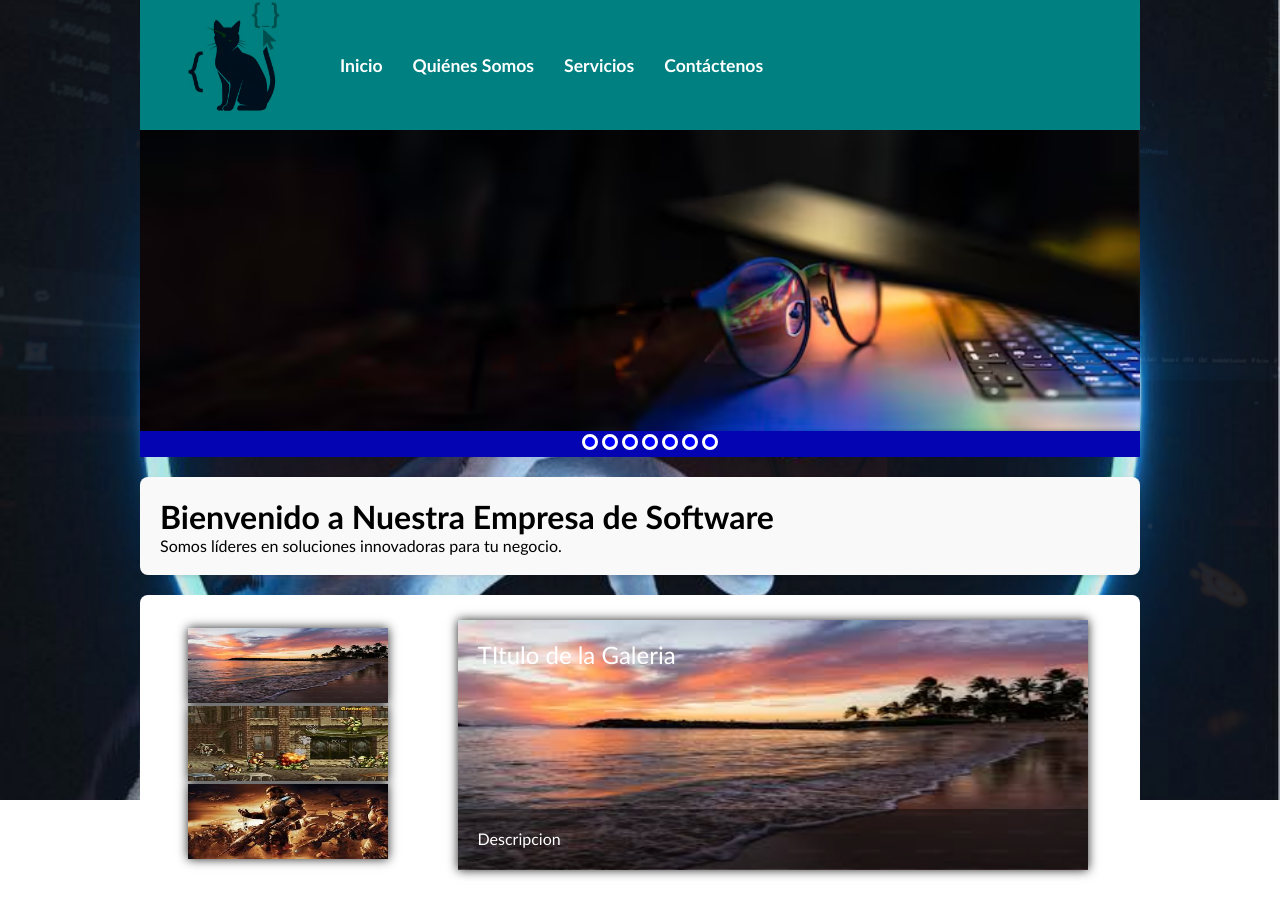
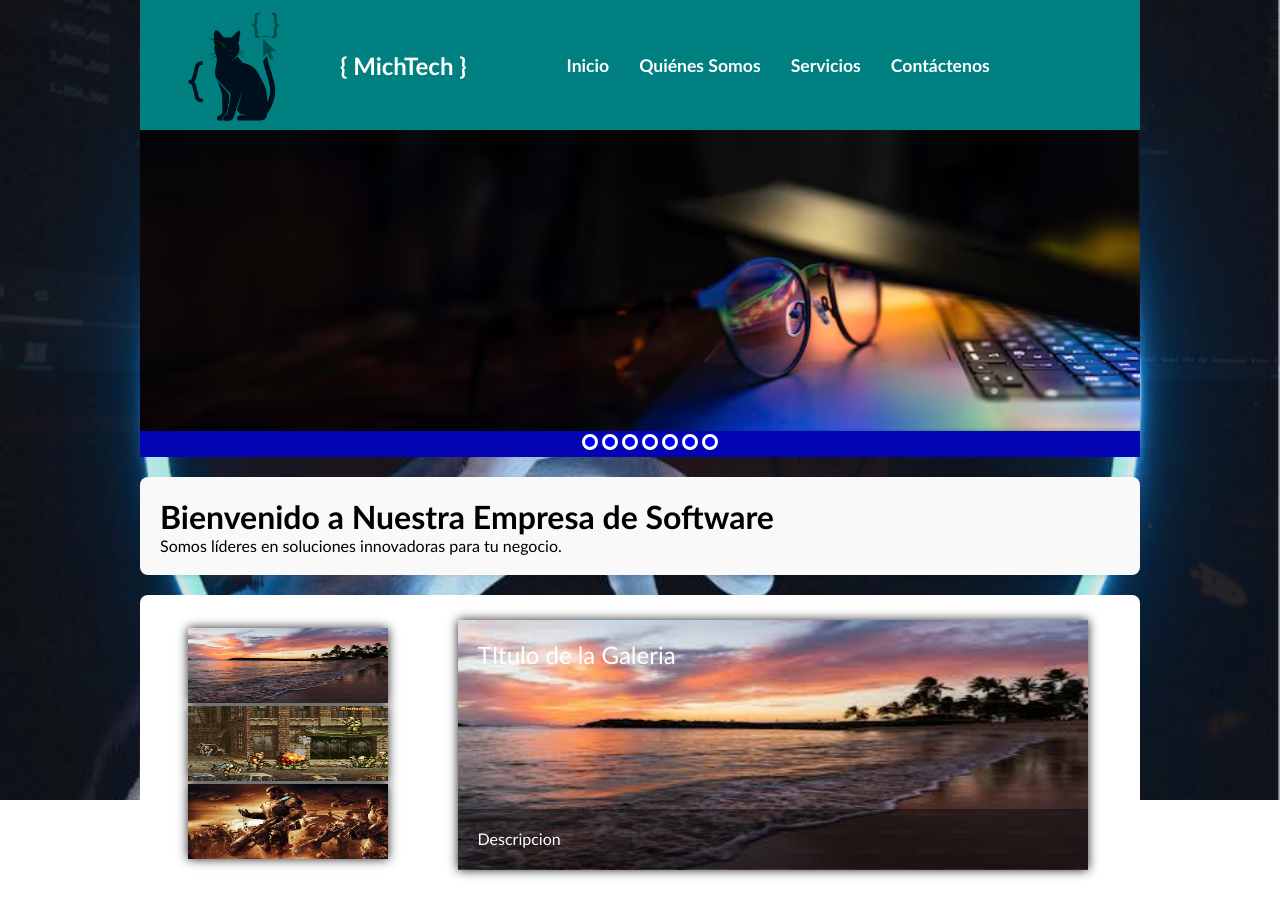
Before and after one commit to Tres-zE/Integracion-Udemy, a plain HTML site: page index.html in a window 1280 px wide. Shown: the top 897 px of the page. Drawn offline with Linux system fonts and the light colour scheme; files whose address does not match are found by name.

Commit message:
agregue {MichTech}, midifique css del logo, header solo en el index y style

```diff
--- a/css/style.css
+++ b/css/style.css
@@ -3,7 +3,7 @@
   padding: 0;
   text-decoration: none;
   list-style: none;
-  font-family: "Gill Sans", "Gill Sans MT", Calibri, "Trebuchet MS", sans-serif;
+  font-family: 'Gill Sans', 'Gill Sans MT', Calibri, 'Trebuchet MS', sans-serif;
 }
 
 /*------------Header inicio---------------*/
@@ -15,7 +15,26 @@ header {
   /* background: url(/img/Header/head.jpg) no-repeat; */
   background: teal;
   display: flex; /* Para alinear elementos en fila */
-  justify-content: space-between; /* Espacio entre navegación y logo */
+  justify-content: flex-end; /* Espacio entre navegación y logo */
+  align-items: center; /* Centrar verticalmente */
+  flex-direction: row-reverse; /* Alinear logo a la derecha */
+}
+
+.name {
+  /* position: absolute;
+  top: 10px;
+  left: 15px; */
+  color: #fff; /* Color del texto */
+  font-size: 1.5em; /* Tamaño del texto */
+  font-weight: bold; /* Negrita */
+}
+
+.logo {
+  position: relative;
+  width: 200px; /* Ancho del logo */
+  height: 100px; /* Alto del logo */
+  display: flex; /* Para alinear el logo en el centro */
+  justify-content: center; /* Centrar horizontalmente */
   align-items: center; /* Centrar verticalmente */
 }
 
@@ -23,14 +42,14 @@ header {
   position: absolute;
   width: 150px;
   left: 15px;
-  bottom: 0;
+  /* bottom: 0; */
   mix-blend-mode: multiply; /* Mezcla de colores */
 }
 
 /*------------Nav inicio---------------*/
 /* Estilos de la barra de navegación */
 .navbar {
-  margin-left: 200px;
+  margin-left: 100px;
   display: flex; /* Para alinear los enlaces en fila */
   justify-content: center; /* Centrar los enlaces horizontalmente */
   align-items: center; /* Centrar los enlaces verticalmente */
@@ -79,21 +98,3 @@ main {
 
 /*------------Header inicio---------------*/
 /*------------Header fin---------------*/
-
-/*------------Header inicio---------------*/
-/*------------Header fin---------------*/
-
-/*------------Header inicio---------------*/
-/*------------Header fin---------------*/
-
-/*------------Header inicio---------------*/
-/*------------Header fin---------------*/
-
-/*------------Header inicio---------------*/
-/*------------Header fin---------------*/
-
-/*------------Header inicio---------------*/
-/*------------Header fin---------------*/
-
-/*------------Header inicio---------------*/
-/*------------Header fin---------------*/
--- a/index.html
+++ b/index.html
@@ -32,7 +32,10 @@
           <li><a href="contacto.html">Contáctenos</a></li>
         </ul>
       </nav>
+      <p class="name">{ MichTech }</p>
+
       <section class="logo">
+        <!-- <p>{ MichTech }</p> -->
         <img src="img/icon.png" alt="Logotipo de Maquetación web" />
       </section>
     </header>
@@ -132,12 +135,6 @@
 
     <!-- Header Fin -->
 
-    <!-- Header Inicio -->
-    <!-- Header Fin -->
-
-    <!-- Header Inicio -->
-    <!-- Header Fin -->
-
     <!-- Footer Inicio -->
     <footer>
       <p>&copy; 2025 [MichTech] . Todos los derechos reservados.</p>
```
Also changed, not shown: img/icon2.png (added), img/icon3.png (added), 1 other file.
